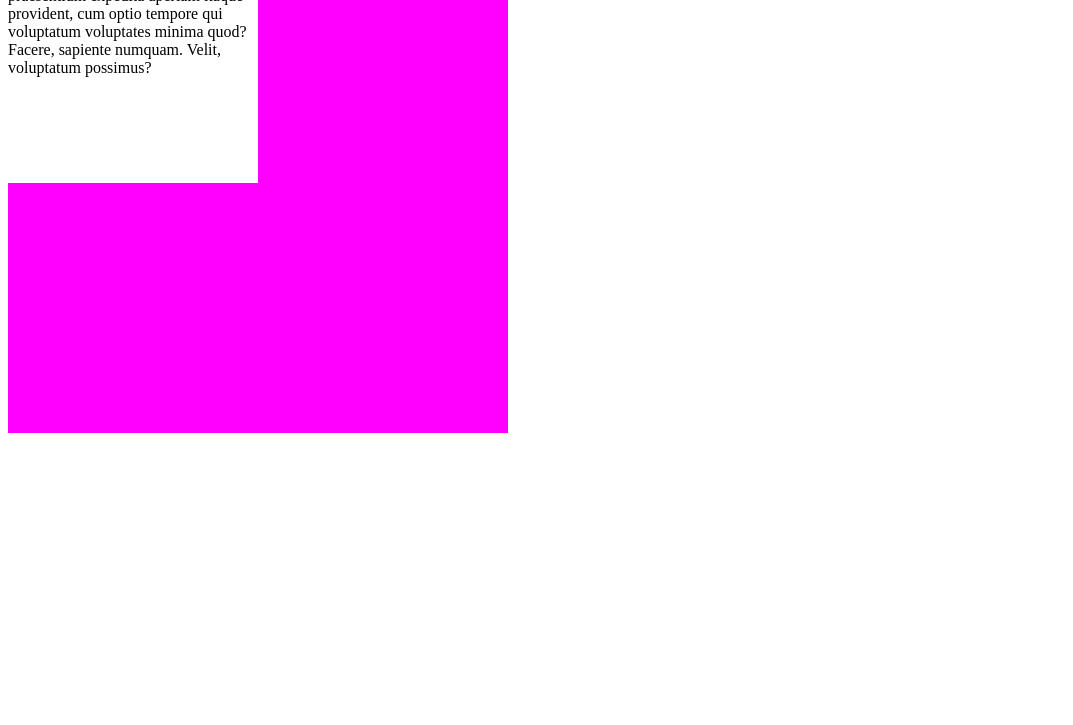
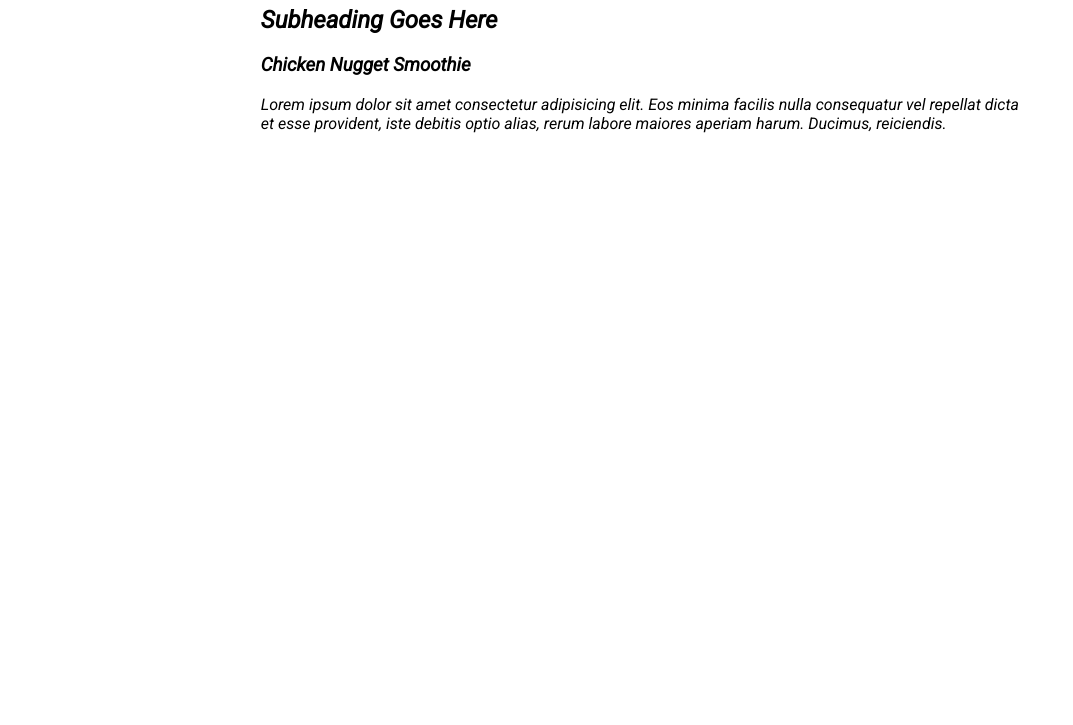
Before and after one commit to joonhwan1s/joonhwan1s, a plain HTML site: page Pratice1/Practiceindex.html in a window 1280 px wide. Shown: the part 75-800 px from the top of the page, without its empty margins (0-1073 px from the left). Drawn offline with Linux system fonts and the light colour scheme.

Commit message:
20221026

```diff
--- a/Pratice1/Practice.css
+++ b/Pratice1/Practice.css
@@ -1,11 +1,64 @@
-section{
-    width: 500px;
-    height: 500px;
-    background-color: magenta;
+body{
+    font-family: Roboto, sans-serif;
 }
 
-#rgba{
-    width: 50%;
-    height: 50%;
-    background-color: white;
+main{
+    width: 60%;
+    margin: 0 auto;
 }
+
+h1{
+    font-weight: 100;
+}
+
+h1+h2{
+    margin-top: 10px;
+}
+
+h1,h2,h3{
+    font-family: Roboto, sans-serif;
+}
+
+/* --------------배경화면------- */
+/* section{
+    width: 80%;
+    height: 800px;
+    background-image: url(https://plus.unsplash.com/premium_photo-1664640458245-79940603ce45?ixlib=rb-4.0.3&ixid=MnwxMjA3fDB8MHxwaG90by1wYWdlfHx8fGVufDB8fHx8&auto=format&fit=crop&w=687&q=80);
+    background-size: cover;
+    background-position: bottom;
+    margin: 0 auto;
+}
+
+h1{
+    font-size: 100px;
+    color: white;
+} */
+
+
+/* ----------호버효과-------- */
+/* body{
+    font-family: 'Robote', sans-serif;
+    display: flex;
+    align-items: center;
+    justify-content: center;
+    height: 100vh;
+    background-color: #151b29;
+}
+
+
+button {
+    background: none;
+    color: #ffa260;
+    border: 2px solid;
+    padding: 1em 2em;
+    font-size: 1em;
+    transition: color 0.25s,border-color 0.25s,color 0.25s,transform 0.25s;
+}
+
+button:hover{
+    border-color: #f1ff5c;
+    color: white;
+    box-shadow: 0 0.5em 0.5em -0.4em #f1ff5c;
+    transform: translateY(-0.25em);
+    cursor: pointer;
+} */
--- a/Pratice1/Practiceindex.html
+++ b/Pratice1/Practiceindex.html
@@ -1,4 +1,31 @@
 <!DOCTYPE html>
+<html lang="en">
+<head>
+    <meta charset="UTF-8">
+    <meta http-equiv="X-UA-Compatible" content="IE=edge">
+    <meta name="viewport" content="width=device-width, initial-scale=1.0">
+    <title>Document</title>
+    <link rel="stylesheet" href="Practice.css">
+    <link href="https://fonts.googleapis.com/css2?family=Roboto:ital@1&display=swap" rel="stylesheet">
+</head>
+<body>
+    <main>
+    <h1>google Fonts</h1>
+    <h2>Subheading Goes Here</h2>
+
+    <h3>Chicken Nugget Smoothie</h3>
+    <p>Lorem ipsum dolor sit amet consectetur adipisicing elit. Eos minima facilis nulla consequatur
+        vel repellat dicta et esse provident, iste debitis optio alias, rerum labore maiores aperiam
+        harum. Ducimus, reiciendis.
+
+    </p>
+    </main>
+</body>
+</html>
+
+
+<!-- -----------------배경화면------------------ -->
+<!-- <!DOCTYPE html>
 <html lang="en">
 <head>
     <meta charset="UTF-8">
@@ -8,11 +35,28 @@
     <link rel="stylesheet" href="Practice.css">
 </head>
 <body>
+
     <section>
-        <div id="rgba">
-            Lorem ipsum dolor sit amet, consectetur adipisicing elit. Doloremque velit, corrupti praesentium expedita aperiam itaque provident, cum optio tempore qui voluptatum voluptates minima quod? Facere, sapiente numquam. Velit, voluptatum possimus?
-        </div>
+        <h1>I AM HEADING</h1>
     </section>
 
 </body>
-</html>
+</html> -->
+
+
+ <!-- ----------호버효과--------  -->
+<!-- <!DOCTYPE html>
+<html lang="en">
+<head>
+    <meta charset="UTF-8">
+    <meta http-equiv="X-UA-Compatible" content="IE=edge">
+    <meta name="viewport" content="width=device-width, initial-scale=1.0">
+    <title>Hover me!</title>
+    <link href="https://google.com">
+    <link rel="stylesheet" href="Practice.css">
+</head>
+<body>
+    <button>Hover Me</button>
+
+</body>
+</html> -->
```
